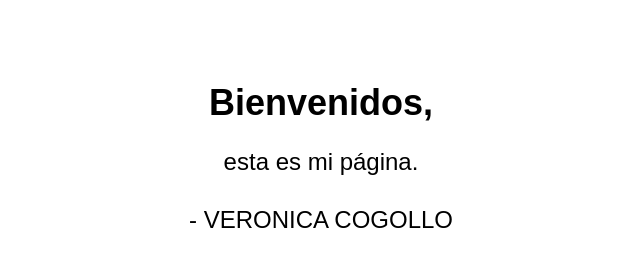
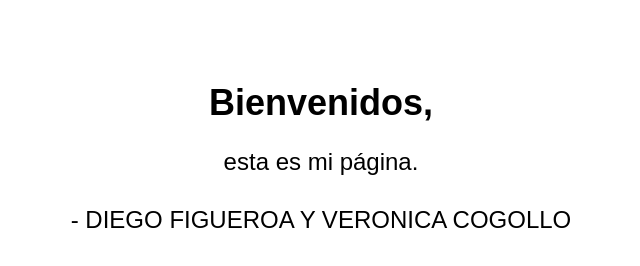
Before and after one commit to vyronima/DEFAN, a plain HTML site: page Index.html in a window 1280 px wide. Shown: the whole page, without its empty margins (319-959 px from the left). Drawn offline with Linux system fonts and the light colour scheme.

Commit message:
MODIFIQUE EL INDEX

```diff
--- a/Index.html
+++ b/Index.html
@@ -21,6 +21,6 @@
 <body>
   <h1>Bienvenidos,</h1>
   <p>esta es mi página.</p>
-  <p>- VERONICA COGOLLO</p>
+  <p>- DIEGO FIGUEROA Y VERONICA COGOLLO</p>
 </body>
 </html>
```
